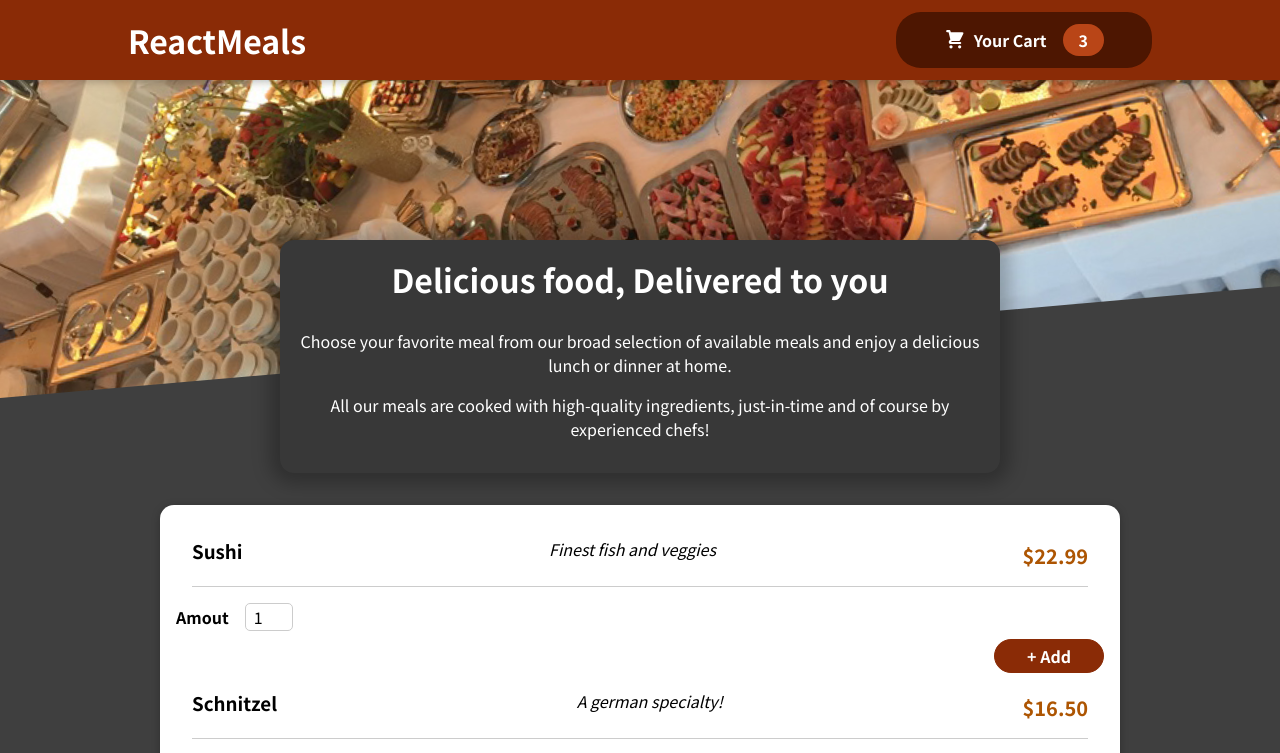
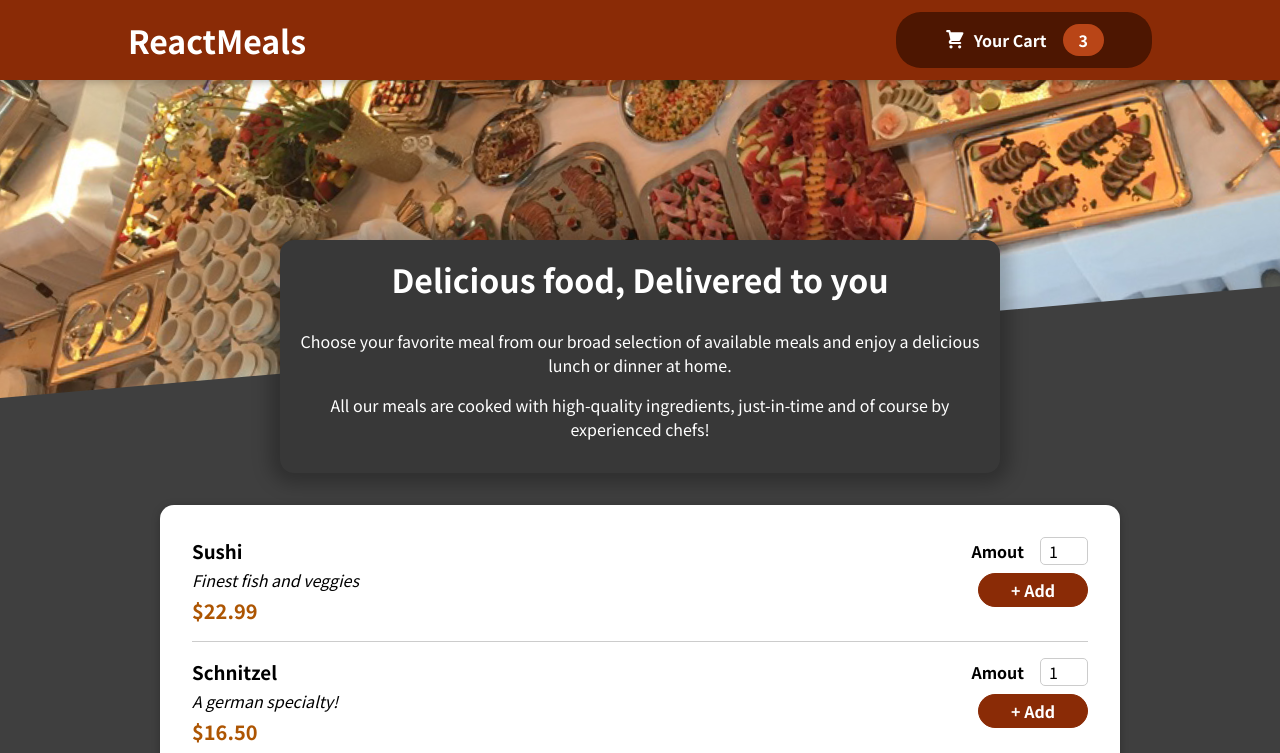
Before and after one commit to prakash-pra/Food-Order-Application, a React (Create React App) app: page / in a window 1280 px wide. Shown: the top 753 px of the page. Built offline with nearby package versions, Linux system fonts and the light colour scheme.

Commit message:
fix meal items design

```diff
--- a/src/components/Meals/AvailableMeals.js
+++ b/src/components/Meals/AvailableMeals.js
@@ -32,7 +32,7 @@ const DUMMY_MEALS = [
 
 const AvailableMeals = () => {
   const mealsList = DUMMY_MEALS.map((meal) => (
-    <MealItems key={meal.id} meal={meal} />
+    <MealItems id={meal.id} key={meal.id} meal={meal} />
   ));
 
   return (
--- a/src/components/Meals/MealItemForm.js
+++ b/src/components/Meals/MealItemForm.js
@@ -1,13 +1,13 @@
 import Input from '../UI/Input';
 import classes from './MealItemForm.module.css';
 
-const MealItemForm = () => {
+const MealItemForm = (props) => {
   return (
     <form className={classes.form}>
       <Input
         label='Amount'
         input={{
-          id: 'amout',
+          id: 'amout' + props.id,
           type: 'text',
           min: '1',
           max: '5',
--- a/src/components/Meals/MealItems.js
+++ b/src/components/Meals/MealItems.js
@@ -9,12 +9,12 @@ const MealItems = (props) => {
   return (
     <li>
       <div className={classes.meal}>
+      <div>
         <h3>{props.meal.name}</h3>
         <div className={classes.description}>{props.meal.description}</div>
         <div className={classes.price}>{price}</div>
       </div>
-      <div>
-        <MealItemForm />
+      <MealItemForm id={props.id} />
       </div>
     </li>
   );
```
Also changed, not shown: src/components/Cart/Cart.js (added), 1 other file (tests, documents, lock files or other folders).
